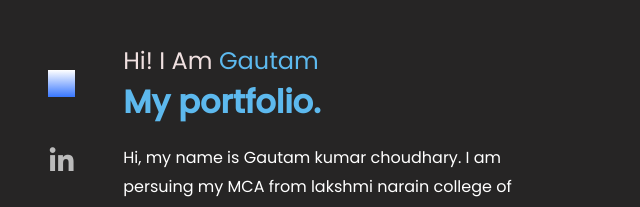
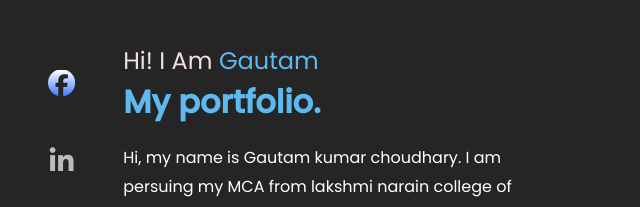
Before and after one commit to gautamclg/portfolio, a plain HTML site: page index.html in a window 1280 px wide. In both pictures the pointer is over the icon 61 px from the left and 281 px from the top of the page. Shown: the part 198-405 px from the top of the page, 0-640 px from the left. Drawn offline with Linux system fonts and the light colour scheme; files whose address does not match are found by name.

Commit message:
Update style.css

```diff
--- a/style.css
+++ b/style.css
@@ -116,7 +116,7 @@ button:nth-child(2):hover{
 .icons .fa-brands:hover{
     cursor: pointer;
     background: linear-gradient(#fff, #3877ff);
-
+    -webkit-background-clip: text;
     -webkit-text-fill-color: transparent;
 
 
```
